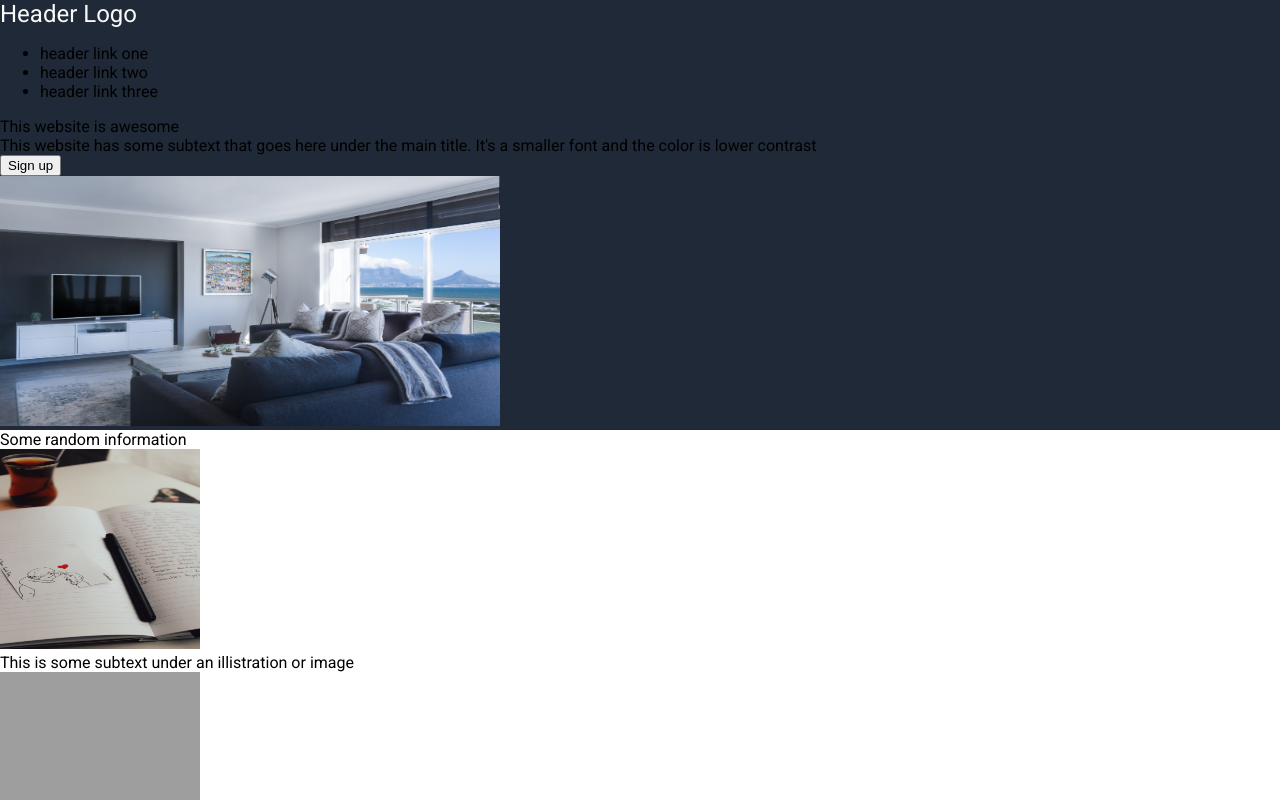
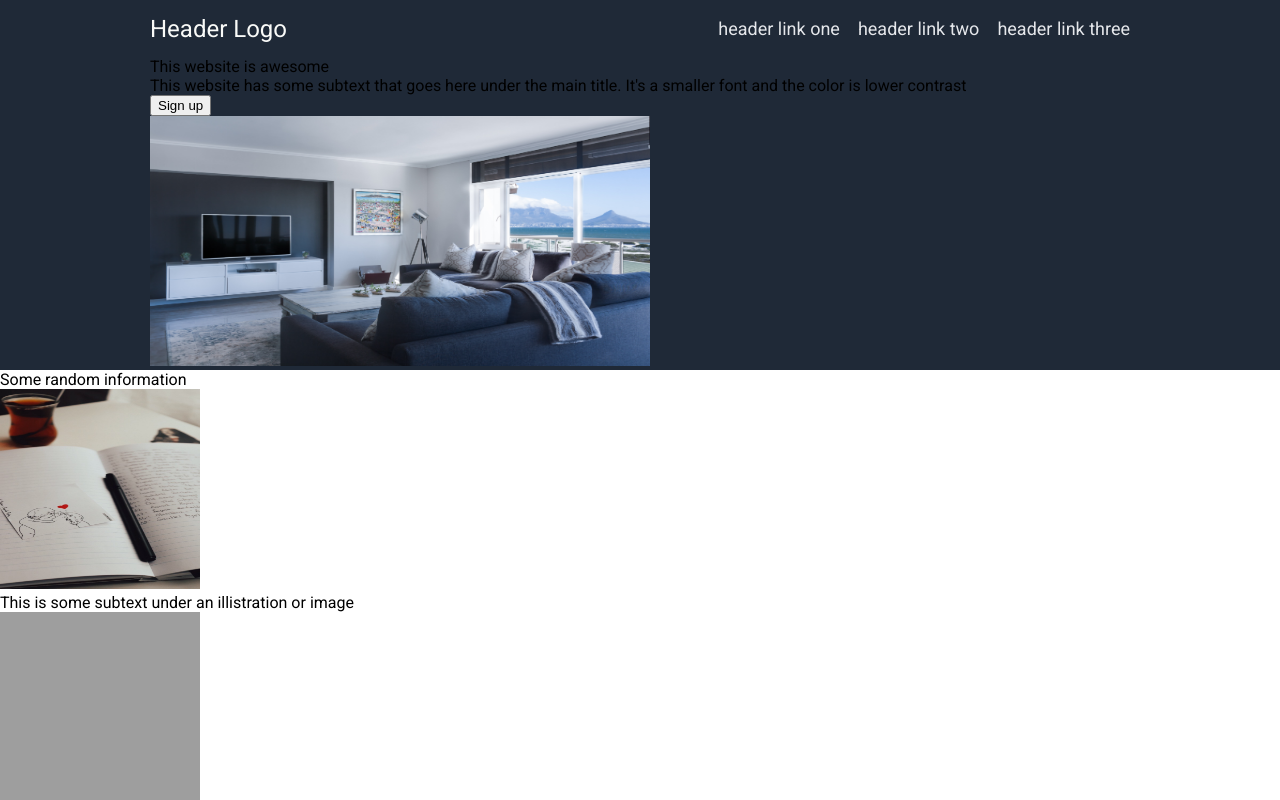
Before and after one commit to G4be34/Projects, a plain HTML site: page index.html in a window 1280 px wide. Shown: the top 800 px of the page. Drawn offline with Linux system fonts and the light colour scheme; grey boxes are pictures that could not be loaded.

Commit message:
Add extra containers for content and finish header

```diff
--- a/index.html
+++ b/index.html
@@ -11,6 +11,7 @@
 
   <body>
    <div class="flex-container">
+    <div class="sub-flex-container-1">
     <div class="header-container-1">
       <div class="header-container-2">
         <div class="header">
@@ -34,7 +35,9 @@
          <img id="header-image" src="pexels-jean-van-der-meulen-1457842.jpg">
         </div>
     </div>
+    </div>
 
+      <div class="sub-flex-container-2">
       <div class="body-content-1">
           <div class="content-header">Some random information</div>
             <div class="image-list">
@@ -56,12 +59,16 @@
               </div>
             </div>
       </div>
+      </div>
 
+    <div class="sub-flex-container-3">
     <div class="body-content-2">
         <div class="quote-text">This is an inspiring quote, or a testimonial from a customer. Maybe it's just filling up space, or maybe people will actually read it. Who knows? All I know is that it looks nice.</div>
         <div class="quote-owner">-Thor, God of Thunder</div>
     </div>
+    </div>
 
+    <div class="sub-flex-container-4">
     <div class="body-content-3">
         <div class="content-text-container">
            <div class="content-text">
@@ -71,6 +78,7 @@
             <button id="button-2">Sign up</button>
         </div>
     </div>
+    </div>
 
     <div class="footer">Copyright The Odin Project 2021</div>
 
--- a/style.css
+++ b/style.css
@@ -23,7 +23,7 @@ img {
     object-fit: fill;
 }
 
-.header-container-1 {
+.sub-flex-container-1 {
     background-color: #1f2937;
 }
 
@@ -31,3 +31,25 @@ img {
     font-size: 24px;
     color: #f9faf8;
 }
+
+.header {
+    display: flex;
+    font-size: 18px;
+    color: #e5e7eb;
+    justify-content: space-between;
+    align-items: center;
+}
+
+li {
+    list-style: none;
+
+}
+
+ul {
+    display: flex;
+    gap: 18px;
+}
+
+.header-container-1 {
+    padding: 0 150px;
+}
```
